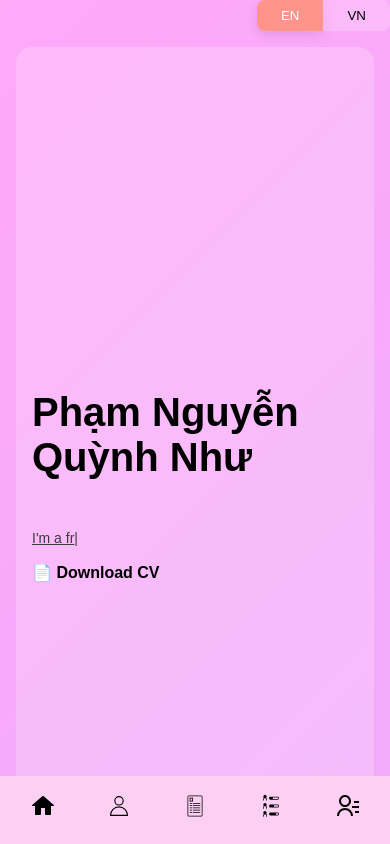
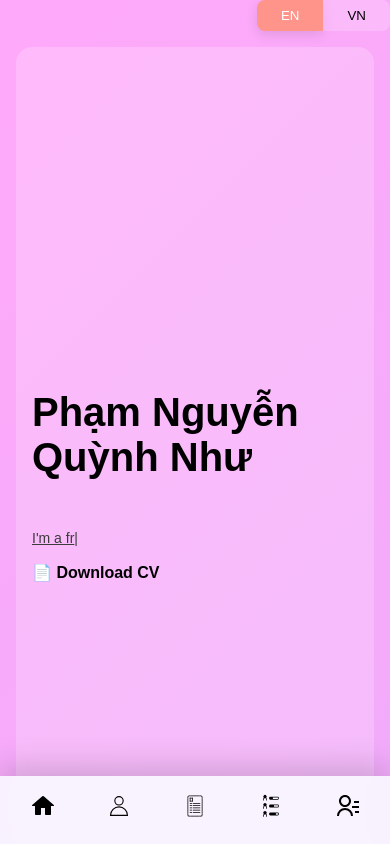
Before and after one commit to Quynhnhu2003/Quynhnhu-s-portfolio, a React (Vite) app: page / in a window 390 px wide. Shown: the top 844 px of the page. Built offline with nearby package versions, Linux system fonts and the light colour scheme.

Commit message:
[~] updating code

```diff
--- a/src/components/header/Header.tsx
+++ b/src/components/header/Header.tsx
@@ -26,6 +26,8 @@
 
   // ** function
   const handleActiveButton = (id: number, language: string) => {
+  console.log('id', id)
+  console.log('language', language)
     if (id) {
       setClick(id);
       i18n.changeLanguage(language);
--- a/src/components/navbar/index.module.scss
+++ b/src/components/navbar/index.module.scss
@@ -1,24 +1,20 @@
 @import "../../utils/styles/colors";
 
 .navbarContainer {
-  width: fit-content;
   display: flex;
+  height: 100vh;
+  padding: 2rem;
+  position: fixed;
   flex-direction: column;
   justify-content: center;
-  position: fixed;
-  top: 0;
-  left: 0;
-  height: 100vh;
+  transition: all 0.3s ease;
   background-color: transparent;
-  z-index: 999;
-  padding: 2rem;
-  transition: all 0.3s ease;
   @media (max-width: 500px) {
-    height: unset;
     top: 10%;
     left: 50%;
+    padding: 0;
+    height: unset;
     transform: translateX(-50%);
-    padding: 0;
   }
   &__navmenu {
     width: 100vw;
@@ -27,9 +23,9 @@
     align-items: center;
     justify-content: start;
     &__list {
+      margin: 0;
+      padding: 0;
       list-style: none;
-      padding: 0;
-      margin: 0;
       @media (max-width: 500px) {
         left: 0;
         width: 100%;
@@ -40,12 +36,22 @@
         position: fixed;
         align-items: center;
         justify-content: center;
-        background-color: $primary-pink;
+        backdrop-filter: blur(12px);
+        background: rgba(248, 249, 255, 0.85);
+        box-shadow: 0 -10px 30px rgba(0, 0, 0, 0.15);
+
+        &::before {
+          content: "";
+          position: absolute;
+          inset: 0;
+          background: rgba(248, 249, 255, 0.35);
+          z-index: -1;
+        }
       }
 
       &__item {
         margin-bottom: 1rem;
-        background-color: rgba(255, 255, 255, 0.2);
+        // background-color: rgba(255, 255, 255, 0.2);
         padding: 0.625rem;
         border-radius: 50px;
         width: 3rem;
@@ -55,12 +61,12 @@
           width: 3rem;
           margin-bottom: 0;
           border-radius: 4px;
-          background-color: transparent;
+          // background-color: transparent;
         }
 
         &:hover {
           width: 120px;
-          background: rgba(255, 255, 255, 0.2);
+          // background: rgba(255, 255, 255, 0.2);
           font-weight: 700;
         }
 
--- a/src/layout.module.scss
+++ b/src/layout.module.scss
@@ -15,5 +15,6 @@
   @media (max-width: 500px) {
     width: calc(100% - 2rem);
     margin: 1rem;
+            padding-bottom: 5rem;
   }
 }
```
